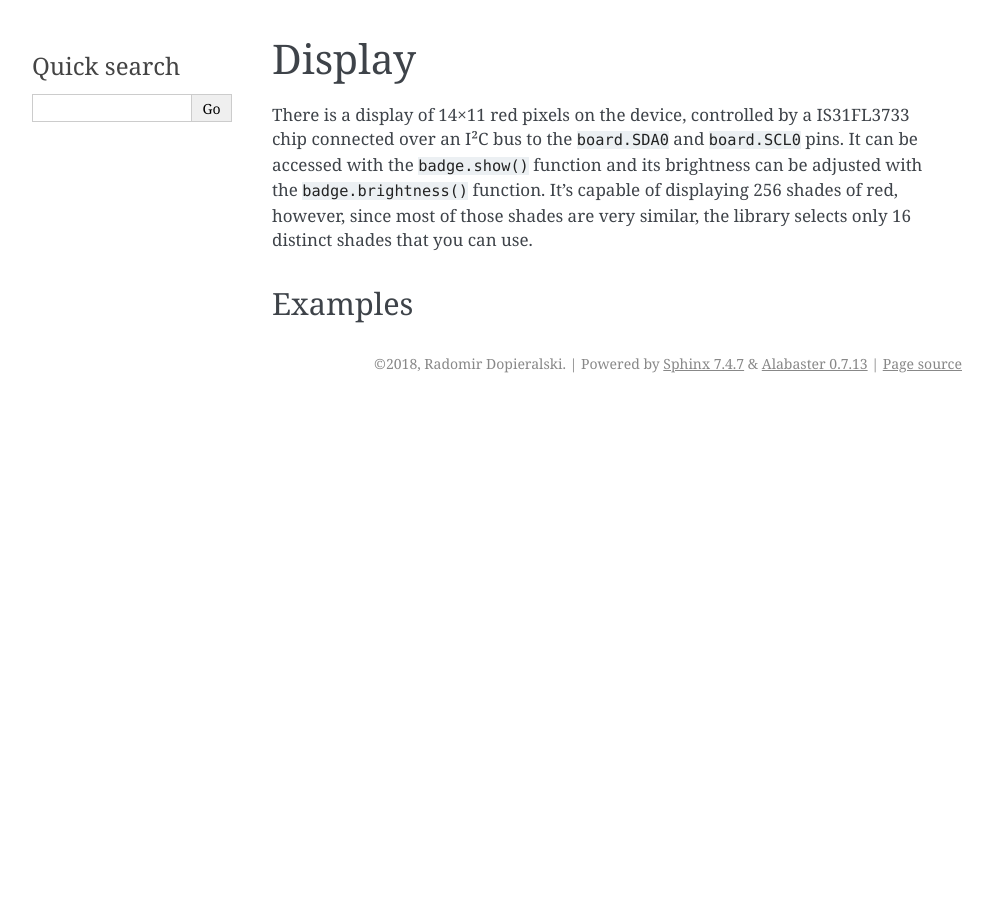
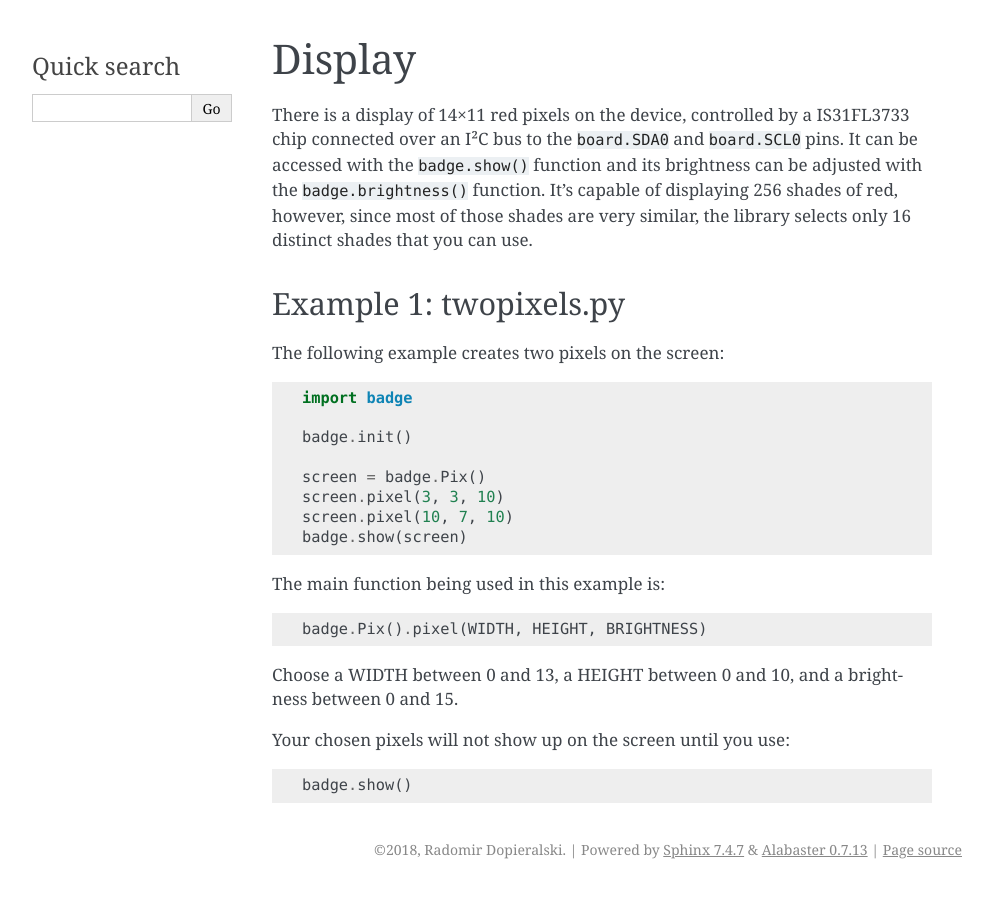
Before and after one commit to circuitpython-badge/circuitpython-badge, a Sphinx documentation site: the page built from docs/tutorials/display.rst, in a window 1280 px wide. Shown: the whole page, without its empty margins (148-1141 px from the left). Built offline with Sphinx 7.4.7, drawn with Linux system fonts in a browser that asks for light colours; formulas are drawn with MathJax 3.

Commit message:
added twopixels.py
example & description

```diff
--- a/docs/tutorials/display.rst
+++ b/docs/tutorials/display.rst
@@ -8,6 +8,26 @@ its brightness can be adjusted with the ``badge.brightness()`` function. It's
 capable of displaying 256 shades of red, however, since most of those shades
 are very similar, the library selects only 16 distinct shades that you can use.
 
+Example 1: twopixels.py
+=============
 
-Examples
-=============
+The following example creates two pixels on the screen::
+
+    import badge
+
+    badge.init()
+
+    screen = badge.Pix()
+    screen.pixel(3, 3, 10)
+    screen.pixel(10, 7, 10)
+    badge.show(screen)
+
+The main function being used in this example is::
+
+    badge.Pix().pixel(WIDTH, HEIGHT, BRIGHTNESS)
+
+Choose a WIDTH between 0 and 13, a HEIGHT between 0 and 10, and a brightness between 0 and 15.
+
+Your chosen pixels will not show up on the screen until you use::
+
+    badge.show()
```
